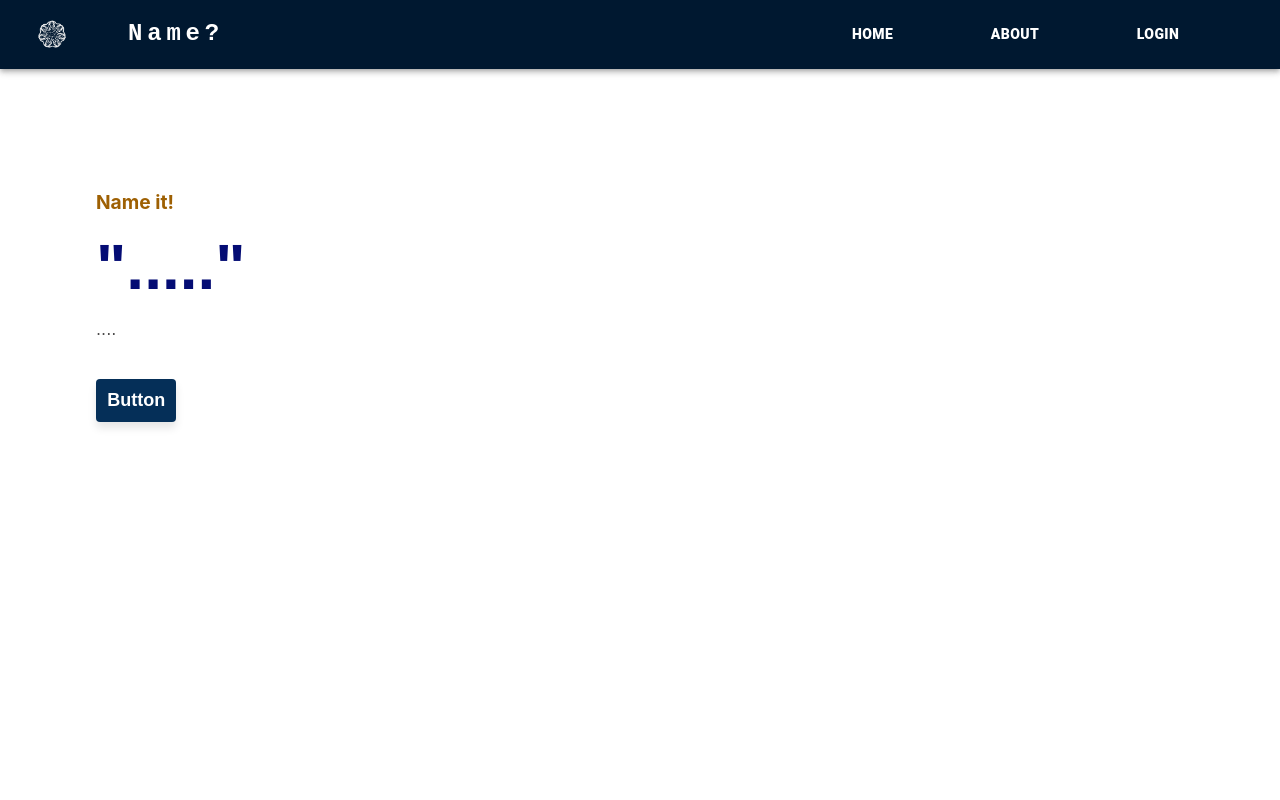
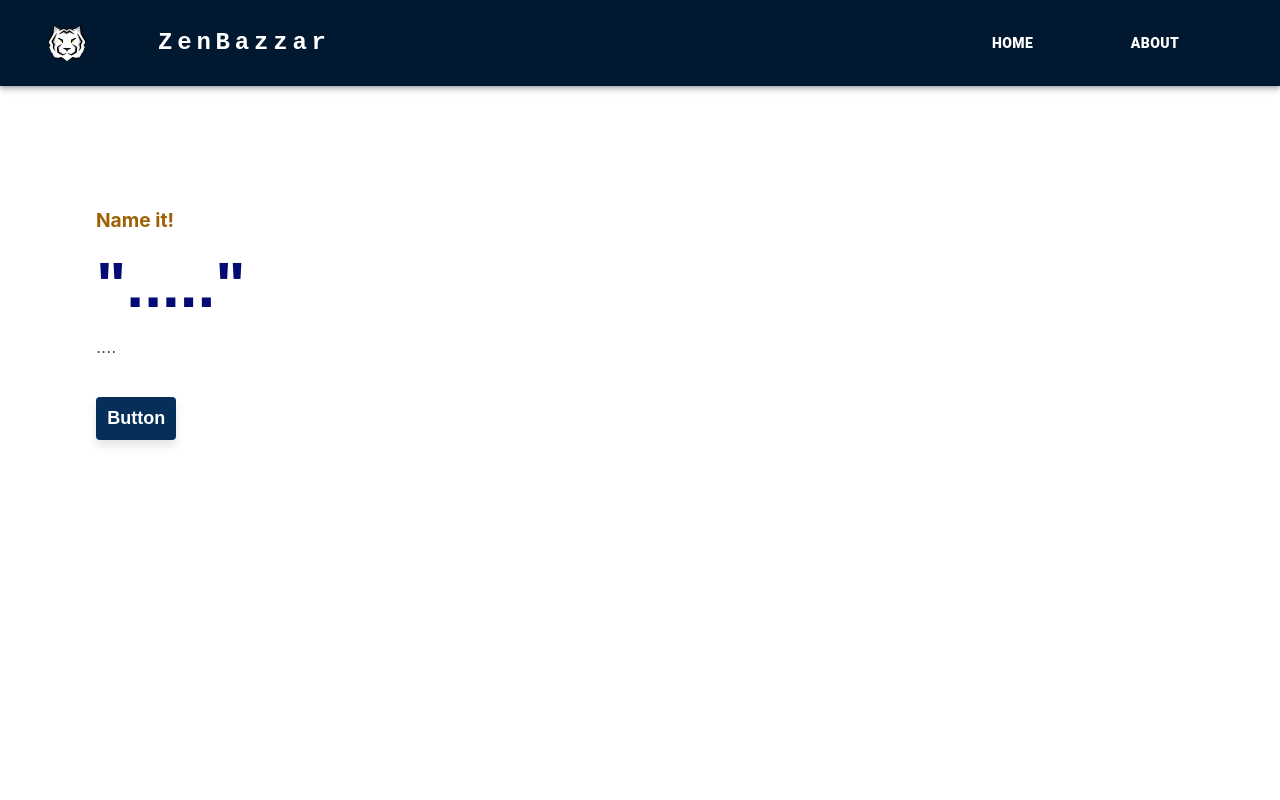
Before and after one commit to shreeporwal07/CyberS, a React (Create React App) app: page / in a window 1280 px wide. Shown: the top 800 px of the page. Built offline with nearby package versions, Linux system fonts and the light colour scheme.

Commit message:
HeaderUpdtated

```diff
--- a/src/components/HeaderFooter/Header.jsx
+++ b/src/components/HeaderFooter/Header.jsx
@@ -43,7 +43,7 @@ function Header() {
           <Box sx={{ flexGrow: 0 }}>
             <Tooltip>
               <IconButton href={pages[0].to}>
-                <Avatar src={logo} style={{ filter: "invert(100%)" }} />
+                <Avatar src={logo} style={{ height:"70px",width:"70px" }} />
               </IconButton>
             </Tooltip>
           </Box>
@@ -65,7 +65,7 @@ function Header() {
               textDecoration: "none",
             }}
           >
-            Name?
+            ZenBazzar
           </Typography>
 
           <Typography
@@ -84,7 +84,7 @@ function Header() {
               textDecoration: "none",
             }}
           >
-            Name?
+            ZenBazzar
           </Typography>
           <Box sx={{ flexGrow: 0, display: { xs: "flex", md: "none" } }}>
             <IconButton
@@ -161,49 +161,7 @@ function Header() {
                 {page.name}
               </Button>
             ))}
-            {isAuthenticated ? (
-              <Button
-                className={classes.authButton}
-                onClick={() =>
-                  logout({ logoutParams: { returnTo: window.location.origin } })
-                }
-                sx={{
-                  my: 2,
-                  mr: 7,
-                  color: "white",
-                  display: "block",
-                  fontWeight: "800",
-                  borderRadius: 2,
-                  pl: "1.3rem",
-                  pr: "1.3rem",
-                  "&:hover": {
-                    backgroundColor: "orange",
-                  },
-                }}
-              >
-                Logout
-              </Button>
-            ) : (
-              <Button
-                onClick={() => loginWithRedirect()}
-                className={classes.authButton}
-                sx={{
-                  my: 2,
-                  mr: 7,
-                  color: "white",
-                  display: "block",
-                  fontWeight: "800",
-                  borderRadius: 2,
-                  pl: "1.3rem",
-                  pr: "1.3rem",
-                  "&:hover": {
-                    backgroundColor: "orange",
-                  },
-                }}
-              >
-                Login
-              </Button>
-            )}
+
           </Box>
         </Toolbar>
       </Container>
--- a/src/components/Styles/Footer.module.css
+++ b/src/components/Styles/Footer.module.css
@@ -30,7 +30,6 @@
 height: 170px;
 width: 170px;
   margin: 0 auto;
-  filter:invert(100%) brightness(90%)
 
 }
 .socialmedia{
--- a/src/components/Styles/ImgList.module.css
+++ b/src/components/Styles/ImgList.module.css
@@ -12,7 +12,6 @@
 .img{
     height: 20px;
     width: 20px;
-    filter: invert(100%);
     margin: 0 16px;
 
 
```
Also changed, not shown: src/assets/img/logo.png, 1 other file (tests, documents, lock files or other folders).
